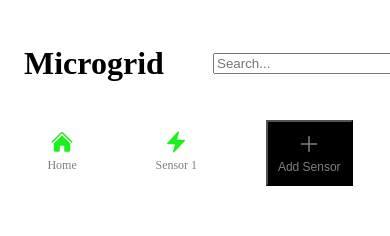
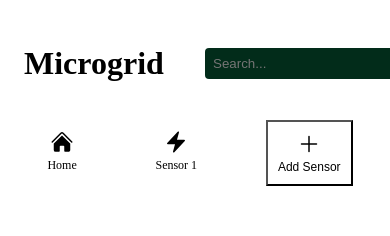
Before and after one commit to Slydite/microgrid-iot, a Vue app in the folder microfront/: page /sensor in a window 390 px wide. Shown: the top 236 px of the page. Built offline with nearby package versions, Linux system fonts and the light colour scheme; no server answers.

Commit message:
front+ back 1000 10

```diff
--- a/microfront/src/App.vue
+++ b/microfront/src/App.vue
@@ -65,9 +65,157 @@ const route = useRoute();
       <router-view />
     </main>
   </div>
-</template>
+</template><style scoped>
+:root {
+  --color-background: #013220; /* Dark green background */
+  --color-text: #ffffff; /* White text color */
+  --color-icon: #4caf50; /* Lighter green for icons */
+  --color-button: #064f2e; /* Dark green for buttons */
+  --color-button-hover: #026e3d; /* Slightly lighter green for button hover state */
+}
+
+body {
+  background-color: var(--color-background); /* Apply the background color to the entire app */
+}
+
+header {
+  position: fixed;
+  top: 0;
+  left: 0;
+  width: 100%;
+  display: flex;
+  justify-content: space-between;
+  align-items: center;
+  background-color: var(--color-background);
+  padding: 1rem;
+  z-index: 1000; /* Ensure the header is above other elements */
+}
+
+input[type="search"] {
+  margin-left: auto;
+  background-color: #022c1a; /* Darker green background for search input */
+  color: var(--color-text); /* White color for search input text */
+  border: none; /* Remove default border */
+  padding: 0.5rem;
+  border-radius: 4px;
+}
+
+aside {
+  width: 50px;
+  transition: width 0.5s;
+  position: fixed;
+  top: 60px; /* Adjust top position to not overlap with the header */
+  left: 0;
+  height: calc(100vh - 60px);
+  overflow-y: auto;
+  background-color: var(--color-background);
+  z-index: 1100; /* Higher z-index for the sidebar to be clickable */
+}
+
+aside:hover {
+  width: 200px;
+}
+
+aside nav ul {
+  list-style-type: none;
+  padding: 0;
+  margin: 0;
+  display: flex;
+  flex-direction: column;
+  align-items: flex-start;
+}
+
+aside nav ul li a,
+aside nav ul li button {
+  display: flex;
+  align-items: center;
+  padding: 10px;
+  overflow: hidden;
+  text-decoration: none;
+  color: var(--color-text); /* White color for text */
+  transition: background-color 0.3s;
+}
+
+aside nav ul li button {
+  background-color: var(--color-button);
+}
+
+aside nav ul li button:hover {
+  background-color: var(--color-button-hover);
+}
+
+.icon {
+  width: 24px;
+  height: 24px;
+  margin-right: 10px;
+  color: var(--color-icon); /* Green color for icons */
+}
+
+.text {
+  white-space: nowrap;
+  overflow: hidden;
+  transition: opacity 0.5s, max-width 0.5s;
+  opacity: 0;
+  max-width: 0;
+}
+
+aside:hover .text {
+  opacity: 1;
+  max-width: 100px; /* Adjust max-width for text visibility */
+}
+
+main {
+  flex: 1;
+  padding: 1rem;
+  margin-left: 50px;
+  margin-top: 4rem;
+  transition: margin-left 0.5s;
+}
+
+@media (max-width: 768px) {
+  header {
+    position: relative;
+  }
+
+  aside {
+    width: 100%;
+    height: auto;
+    position: relative;
+    top: auto;
+    overflow-y: visible;
+  }
+
+  aside nav ul {
+    flex-direction: row;
+    justify-content: space-around;
+  }
+
+  aside nav ul li a,
+  aside nav ul li button {
+    flex-direction: column;
+  }
+
+  .icon {
+    margin: 0;
+    margin-bottom: 4px;
+  }
+
+  .text {
+    display: block;
+    font-size: 0.75rem;
+    max-width: none;
+    opacity: 1;
+  }
+
+  main {
+    margin-left: 0;
+    margin-top: 60px;
+  }
+}
+</style>
 
 
+<!--
 <style scoped>
 header {
   position: fixed;
@@ -208,4 +356,4 @@ aside nav ul li a .icon {
     margin-top: 60px;
   }
 }
-</style>
+</style> -->
--- a/microfront/src/views/Sensor.vue
+++ b/microfront/src/views/Sensor.vue
@@ -11,13 +11,17 @@
           </tr>
         </thead>
         <tbody>
-          <tr v-for="measurement in measurements" :key="measurement.time">
+          <tr v-for="measurement in slicedMeasurements" :key="measurement.time">
             <td>{{ measurement.time }}</td>
             <td>{{ measurement.voltage }}</td>
           </tr>
         </tbody>
+
       </table>
     </div>
+
+    <br></br>
+    <br></br>
     <!-- Static ApexCharts example -->
     <div id="staticChart"></div>
     <!-- Live ApexCharts example -->
@@ -26,7 +30,7 @@
 </template>
 
 <script lang="ts">
-import { defineComponent, ref, onMounted} from 'vue';
+import { defineComponent, ref, onMounted, computed } from 'vue';
 import type { Ref } from 'vue';
 import axios from 'axios';
 import ApexCharts, { type ApexOptions } from 'apexcharts';
@@ -188,7 +192,11 @@ const pollLiveData = () => {
       pollLiveData();
     });
 
-    return { measurements, staticChart, liveChart };
+    const slicedMeasurements = computed(() => {
+      return measurements.value.slice(0, 10);
+    });
+
+    return { measurements, staticChart, liveChart, slicedMeasurements };
   }
 });
 </script>
```
Also changed, not shown: 1 other file (tests, documents, lock files or other folders).
